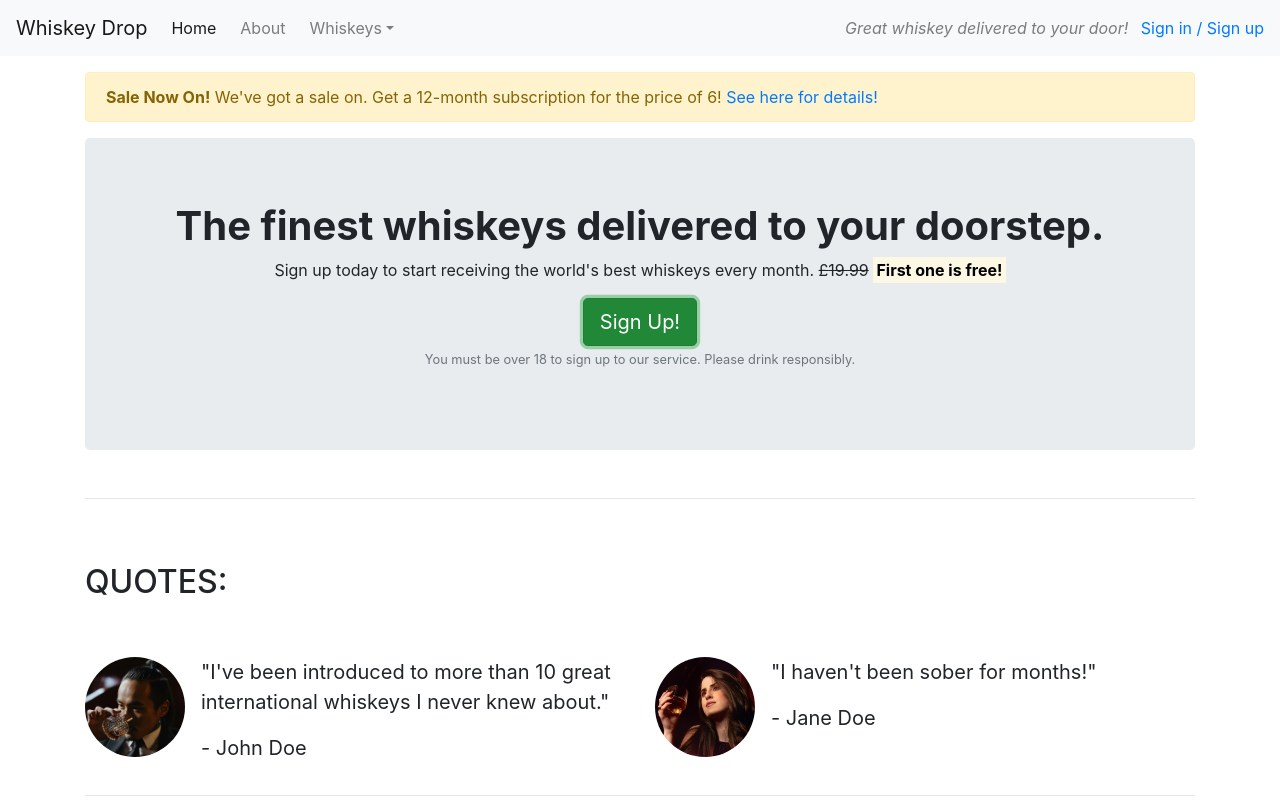
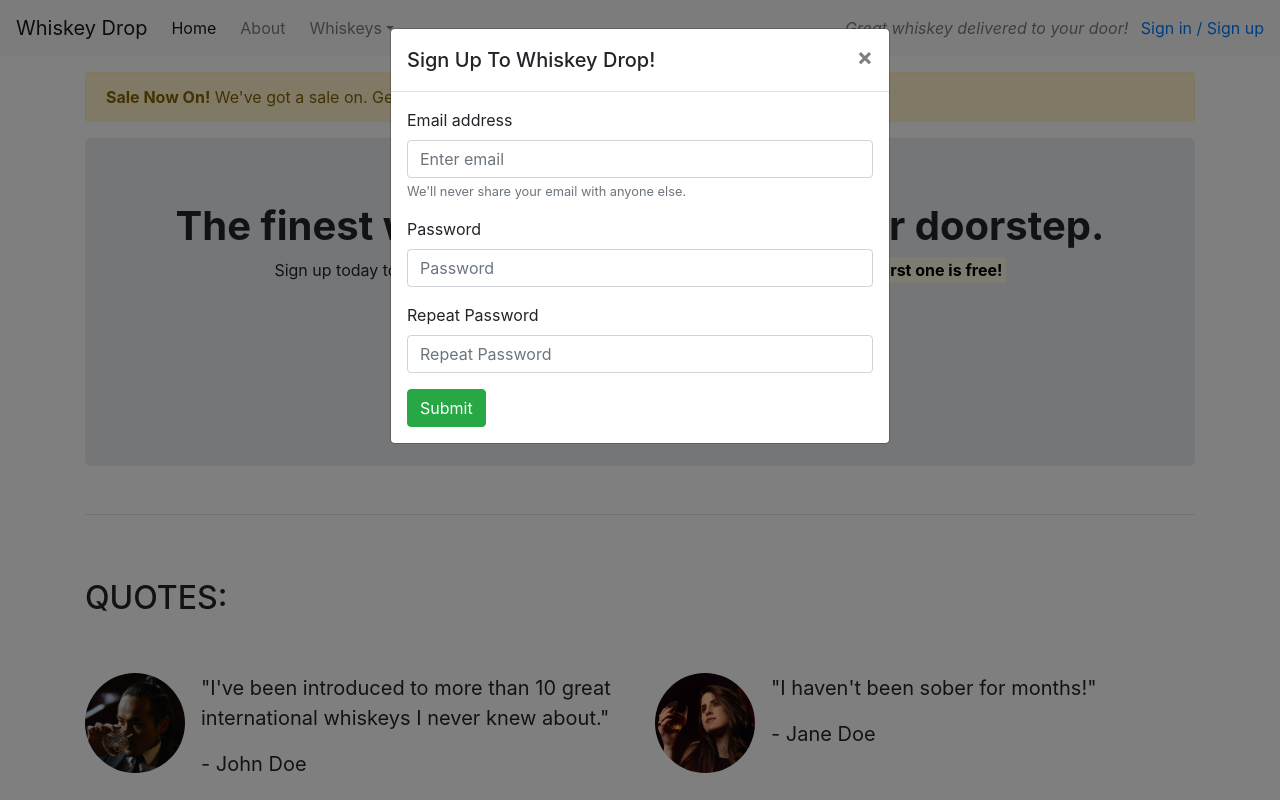
Before and after one commit to flavopila/bootstrap-practice, a plain HTML site: page index.html in a window 1280 px wide. Both pictures are taken after a click on the button "Sign Up!". Shown: the top 800 px of the page. Drawn offline with nearby package versions, Linux system fonts and the light colour scheme.

Commit message:
add js modal to signup button

```diff
--- a/index.html
+++ b/index.html
@@ -69,7 +69,7 @@
             <span class="d-inline d-sm-none"><br></span>
             <strong><mark>First one is free!</mark></strong>
           </p>
-          <button class="btn btn-success btn-lg">Sign Up!</button>
+          <p><button class="btn btn-lg btn-success" data-toggle="modal" data-target="#signUpModal">Sign Up!</button></p>
           <p class="text-muted"><small>You must be over 18 to sign up to our service. Please drink responsibly.</small>
           </p>
         </section>
@@ -209,17 +209,46 @@
     <!-- /.features -->
   </article>
 
-  <script src="https://code.jquery.com/jquery-3.5.1.slim.min.js"
-    integrity="sha384-DfXdz2htPH0lsSSs5nCTpuj/zy4C+OGpamoFVy38MVBnE+IbbVYUew+OrCXaRkfj" crossorigin="anonymous">
+  <div class="modal" tabindex="-1" role="dialog" id="signUpModal">
+    <div class="modal-dialog" role="document">
+      <div class="modal-content">
+        <div class="modal-header">
+          <h5 class="modal-title">Sign Up To Whiskey Drop!</h5>
+          <button type="button" class="close" data-dismiss="modal" aria-label="Close">
+            <span aria-hidden="true">&times;</span>
+          </button>
+        </div>
+        <div class="modal-body">
+          <form>
+            <div class="form-group">
+              <label for="exampleInputEmail1">Email address</label>
+              <input type="email" class="form-control" id="exampleInputEmail1" aria-describedby="emailHelp"
+                placeholder="Enter email">
+              <small id="emailHelp" class="form-text text-muted">We'll never share your email with anyone else.</small>
+            </div>
+            <div class="form-group">
+              <label for="password">Password</label>
+              <input type="password" class="form-control" id="password" placeholder="Password">
+            </div>
+            <div class="form-group">
+              <label for="repeatPassword">Repeat Password</label>
+              <input type="password" class="form-control" id="repeatPassword" placeholder="Repeat Password">
+            </div>
+            <button type="submit" class="btn btn-success">Submit</button>
+          </form>
+        </div>
+      </div>
+    </div>
+  </div>
+
+  <script src="https://code.jquery.com/jquery-3.3.1.slim.min.js"
+    integrity="sha384-q8i/X+965DzO0rT7abK41JStQIAqVgRVzpbzo5smXKp4YfRvH+8abtTE1Pi6jizo" crossorigin="anonymous">
   </script>
-  <script src="https://cdn.jsdelivr.net/npm/popper.js@1.16.1/dist/umd/popper.min.js"
-    integrity="sha384-9/reFTGAW83EW2RDu2S0VKaIzap3H66lZH81PoYlFhbGU+6BZp6G7niu735Sk7lN" crossorigin="anonymous">
+  <script src="https://cdnjs.cloudflare.com/ajax/libs/popper.js/1.14.3/umd/popper.min.js"
+    integrity="sha384-ZMP7rVo3mIykV+2+9J3UJ46jBk0WLaUAdn689aCwoqbBJiSnjAK/l8WvCWPIPm49" crossorigin="anonymous">
   </script>
-  <script src="https://cdn.jsdelivr.net/npm/bootstrap@4.5.3/dist/js/bootstrap.min.js"
-    integrity="sha384-w1Q4orYjBQndcko6MimVbzY0tgp4pWB4lZ7lr30WKz0vr/aWKhXdBNmNb5D92v7s" crossorigin="anonymous">
-  </script>
-  <script src="https://cdn.jsdelivr.net/npm/bootstrap@4.5.3/dist/js/bootstrap.bundle.min.js"
-    integrity="sha384-ho+j7jyWK8fNQe+A12Hb8AhRq26LrZ/JpcUGGOn+Y7RsweNrtN/tE3MoK7ZeZDyx" crossorigin="anonymous">
+  <script src="https://stackpath.bootstrapcdn.com/bootstrap/4.1.3/js/bootstrap.min.js"
+    integrity="sha384-ChfqqxuZUCnJSK3+MXmPNIyE6ZbWh2IMqE241rYiqJxyMiZ6OW/JmZQ5stwEULTy" crossorigin="anonymous">
   </script>
 </body>
 
```
